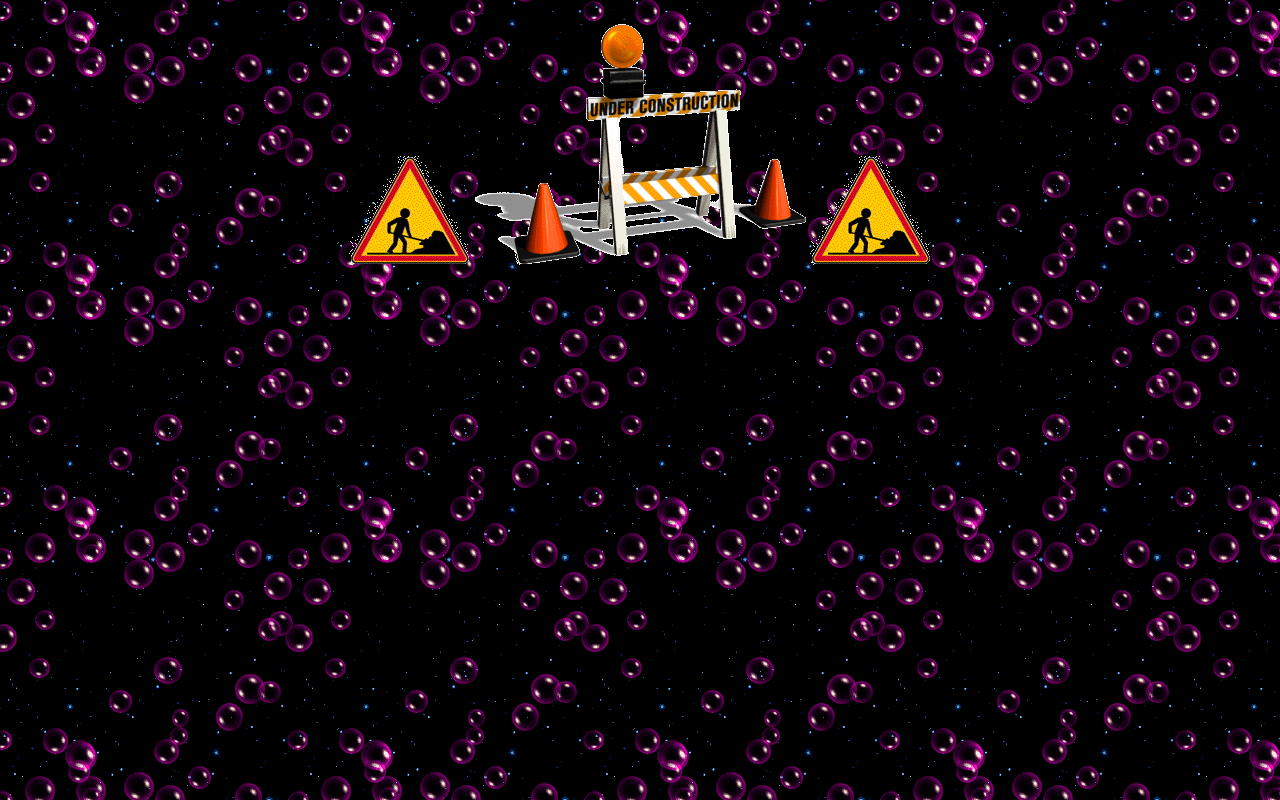
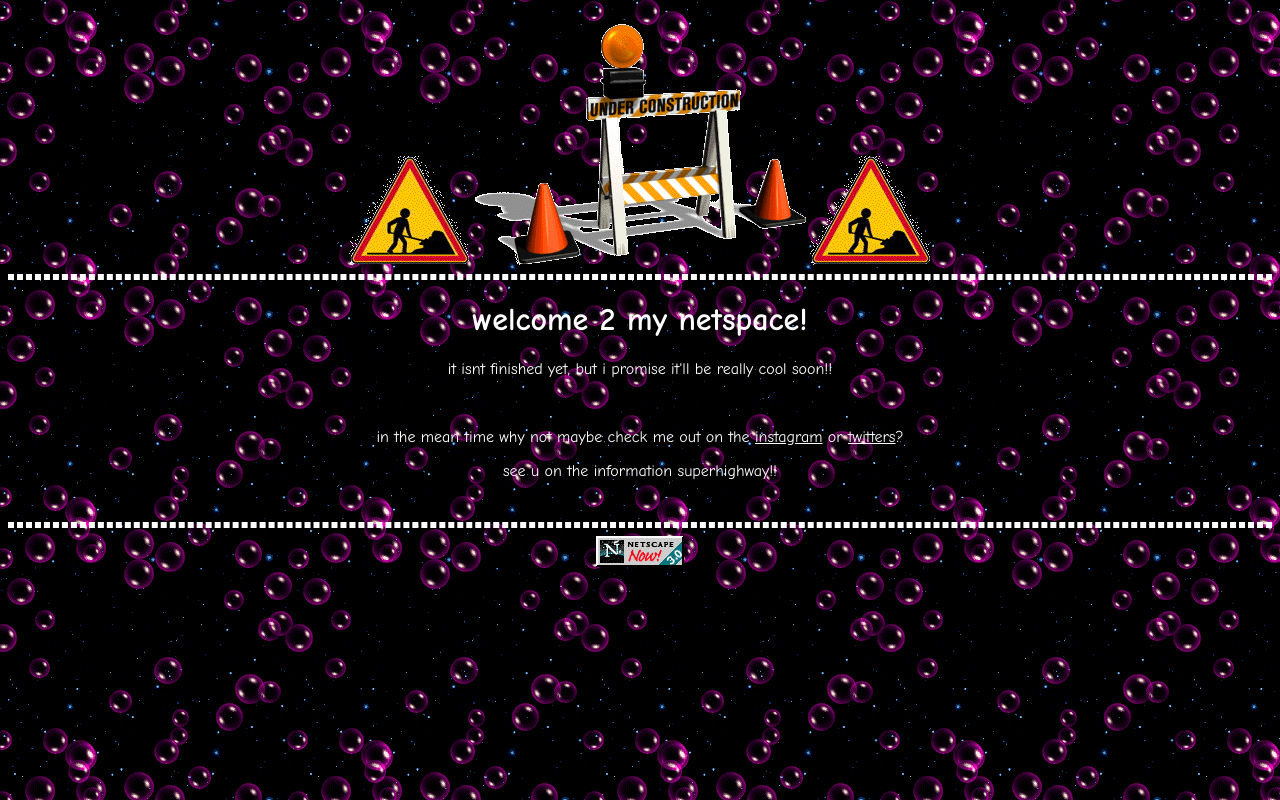
Before and after one commit to brandonshorton/brandonshorton.github.io, a plain HTML site: page index.html in a window 1280 px wide. Drawn offline with Linux system fonts and the light colour scheme.

Commit message:
even coolerer

```diff
--- a/index.html
+++ b/index.html
@@ -4,13 +4,28 @@
 <style>
 body { background-image: url("img/bg.png");
 		background-repeat: repeat;}
-h1   {color: white;}
-p    {color: white;}
+h1   {color: white;
+	font-family: "Comic Sans MS", cursive, sans-serif}
+p    {color: white;
+	font-family: "Comic Sans MS", cursive, sans-serif}
+hr   {
+  border: 3px dashed white;
+}
+a {
+  color: white;
+}
 </style>
 </head>
 <body>
 <div align=center>
 <img src="img/digman.gif" alt="UNDER CONSTRUCTION"><img src="img/consign.gif" alt="UNDER CONSTRUCTION"><img src="img/digman.gif" alt="UNDER CONSTRUCTION">
+<br><hr>
+<h1>welcome 2 my netspace!</h1>
+<p>it isnt finished yet, but i promise it'll be really cool soon!!</p><br>
+<p>in the mean time why not maybe check me out on the <a href="https://www.instagram.com/brandonshorton">instagram</a> or <a href="https://www.twitter.com/brandonsh">twitters</a>?</p>
+<p>see u on the information superhighway!!</p>
+<br><hr>
+<img src="img/netscape1.gif" alt="INTERNET EXPLORER SUX">
 </div>
 </body>
 </html>
```
Also changed, not shown: img/netscape1.gif (added).
